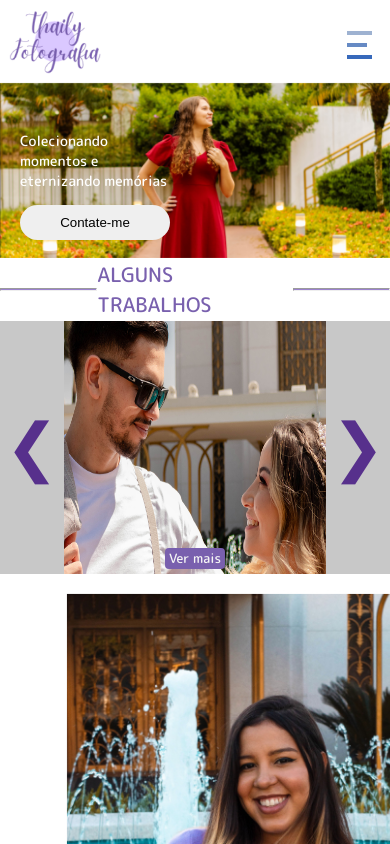
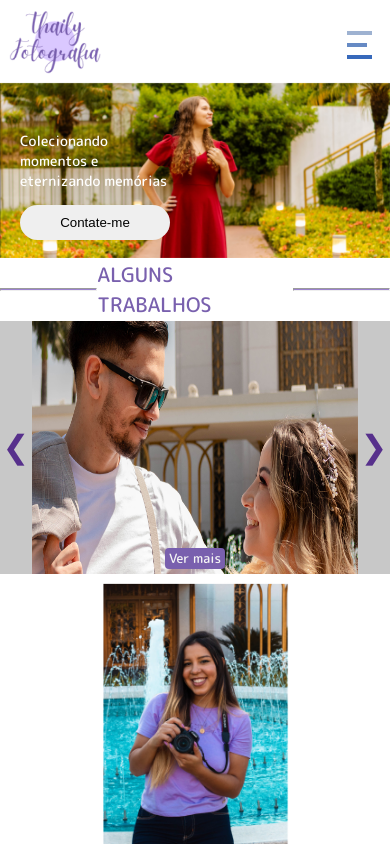
Before and after one commit to Sampai0z/thaily-fotografia, a React (Vite) app: page / in a window 390 px wide. Built offline with nearby package versions, Linux system fonts and the light colour scheme.

Commit message:
Responsividade do Sobre feito

```diff
--- a/src/layouts/Sobre.jsx
+++ b/src/layouts/Sobre.jsx
@@ -1,6 +1,7 @@
-import c from "../styles/Sobre.module.css"
+import c from "../styles/Sobre.module.css";
 import Thaily from "/Thaily.jpg"
 import detail1 from "/detalheSobre.png"
+
 export default function Sobre(){
     return(
         <>
--- a/src/styles/SlideEnsaios.module.css
+++ b/src/styles/SlideEnsaios.module.css
@@ -148,4 +148,19 @@
     height: 3px;
     background-color: #9B82CF;
   }
+
+  .prevButton,
+  .nextButton {
+    position: absolute;
+    top: 50%;
+    transform: translateY(-50%);
+    width: 2rem;
+    height: 100%;
+    background-color: rgb(200, 200, 200);
+    border: none;
+    display: flex;
+    justify-content: center;
+    align-items: center;
+    font-size: 2rem;
+  }
 }
--- a/src/styles/Sobre.module.css
+++ b/src/styles/Sobre.module.css
@@ -30,7 +30,7 @@
 .caixaTexto p{
     padding: 0rem 2.5rem;
     text-align: justify;
-    font-size: 28px;
+    font-size: 1.7rem;
     color:hsl(259, 32.50%, 52.90%);
 }
 .detalhe{
@@ -48,3 +48,61 @@
     z-index: -1;
     transform: rotate(180deg);
 }
+
+@media (max-width: 768px) {
+
+    .Container{
+    position: relative;
+    min-width: 100%;
+    min-height: 50vh;
+    height: auto;
+    padding: 0.5rem 0.5rem;
+    background-color: #F5F5F5;
+    display: flex;
+    flex-direction: column;
+    justify-content: space-evenly;
+    background-color: transparent;
+    }
+
+    .foto{
+        width: 100%;
+        height: auto;
+        display: flex;
+        justify-content: center;
+    }
+
+    .foto img{
+        width: 50%;
+        height: auto;
+    }
+    .caixaTexto{
+        position: relative;
+        width: 100%;
+        height: 50%;
+        display: flex;
+        justify-content: left;
+        align-items: center;
+    }
+    .caixaTexto p{
+        padding: 0rem 1.5rem;
+        text-align: justify;
+        font-size: 1rem;
+        color:hsl(259, 32.50%, 52.90%);
+    }
+
+    .detalhe{
+        position: absolute;
+        top: 0rem;
+        right: 0rem;
+        width: 25%;
+        z-index: -1;
+    }
+    .detalhe2{
+        position: absolute;
+        bottom: 0rem;
+        left: 0rem;
+        width: 25%;
+        z-index: -1;
+        transform: rotate(180deg);
+    }
+}
```
